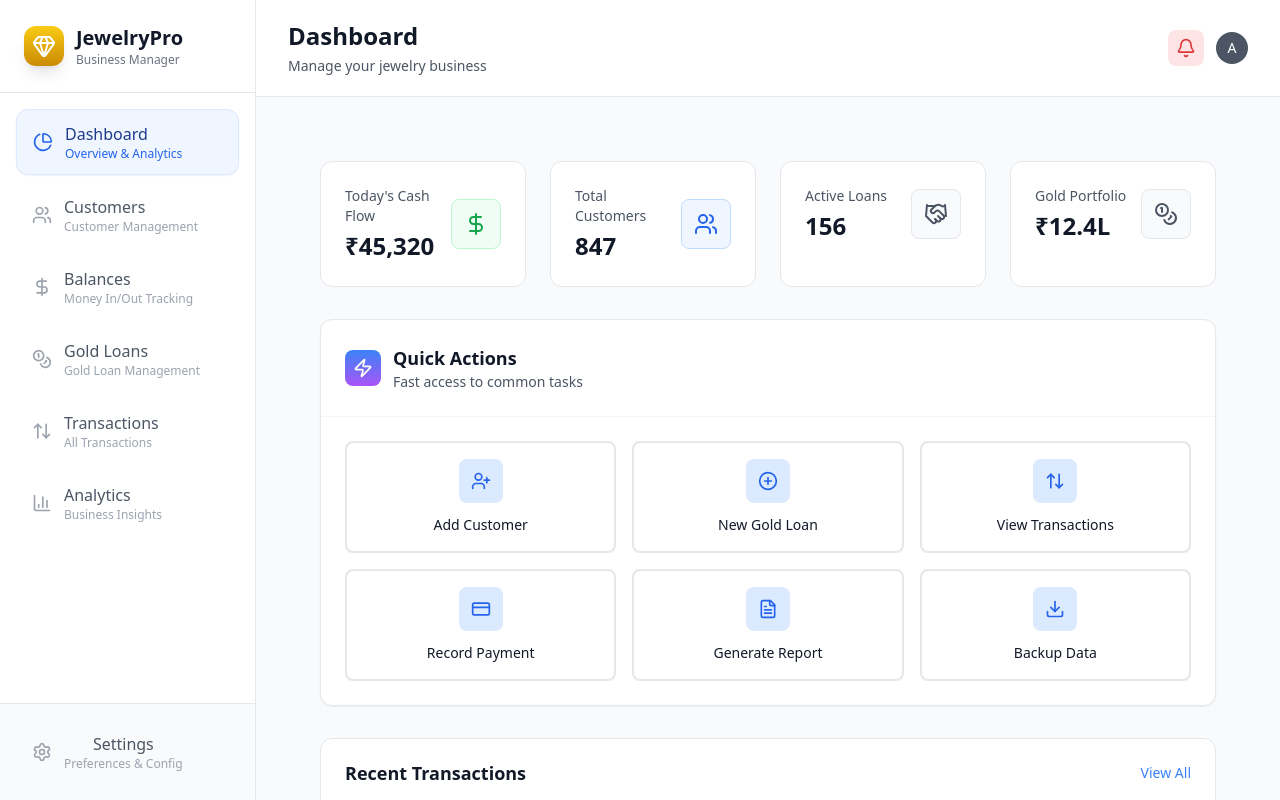
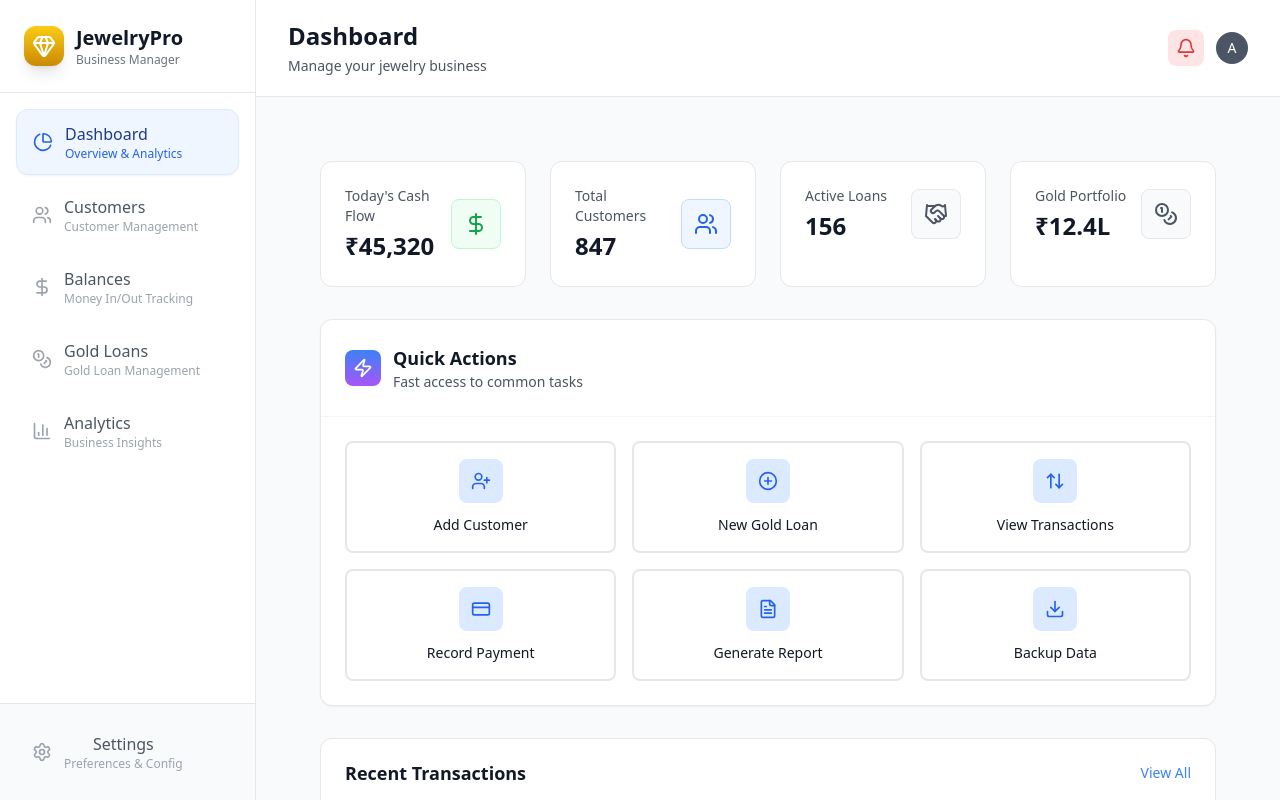
Before and after one commit to neha089/Project_1_jewellers, a React (Vite) app in the folder react/: page / in a window 1280 px wide. Shown: the top 800 px of the page. Built offline with nearby package versions, Linux system fonts and the light colour scheme.

Commit message:
chnages added

```diff
--- a/react/src/SimpleRouter.jsx
+++ b/react/src/SimpleRouter.jsx
@@ -24,13 +24,11 @@ const SimpleRouter = () => {
       case '/customers':
         return <Customer />;
       case '/dashboard':
-        return <Dashboard />;
+        return <Transactions />;
       case '/balances':
         return <Balances />;
       case '/gold-loans':
         return <GoldLoan />;
-      case '/transactions':
-        return <Transactions />;
       case '/analytics':
         return <Analysis />;
       default:
--- a/react/src/components/Sidebar.jsx
+++ b/react/src/components/Sidebar.jsx
@@ -39,12 +39,7 @@ const Sidebar = ({ isOpen, toggleSidebar, isMobile }) => {
       path: '/gold-loans',
       description: 'Gold Loan Management'
     },
-    {
-      name: 'Transactions',
-      icon: ArrowUpDown,
-      path: '/transactions',
-      description: 'All Transactions'
-    },
+
     {
       name: 'Analytics',
       icon: BarChart3,
```
